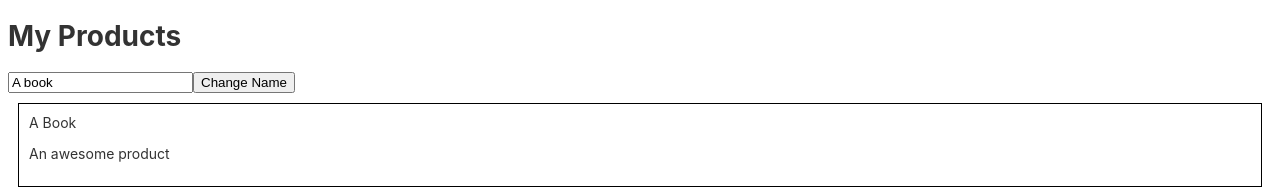
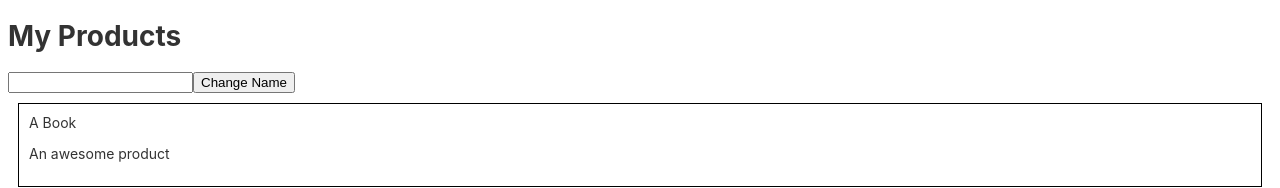
Before and after one commit to yash2701/fitness-tracker-app, an Angular app: page / in a window 1280 px wide. Shown: the top 188 px of the page. Built offline with nearby package versions, Linux system fonts and the light colour scheme.

Commit message:
Revise Forms and update Doc to Read me as well.

```diff
--- a/src/app/products/products.component.html
+++ b/src/app/products/products.component.html
@@ -1,4 +1,6 @@
 <h1>My Products</h1>
-<input type="text" *ngIf="!isDisabled" [(ngModel)]="productName">
-<button *ngIf="!isDisabled" (click)="onAddProduct()">Change Name</button>
+<form (ngSubmit)="onAddProduct(f)" #f="ngForm">
+    <input type="text" ngModel name="productName" required>
+    <button type="submit">Change Name</button>
+</form>
 <app-product (productClicked)="onRemoveProduct(product)" *ngFor="let product of products" [productName]="product"></app-product>
--- a/src/app/products/products.component.ts
+++ b/src/app/products/products.component.ts
@@ -21,8 +21,12 @@
   ngOnInit(): void {
   }
 
-  onAddProduct() {
-    this.products.push(this.productName);
+  onAddProduct(form) {
+    // this.products.push(this.productName);
+    if(form.valid) {
+      this.products.push(form.value.productName);
+    }
+    console.log(form);
   }
 
   onRemoveProduct(productName: string) {
```
Also changed, not shown: 1 other file (tests, documents, lock files or other folders).
